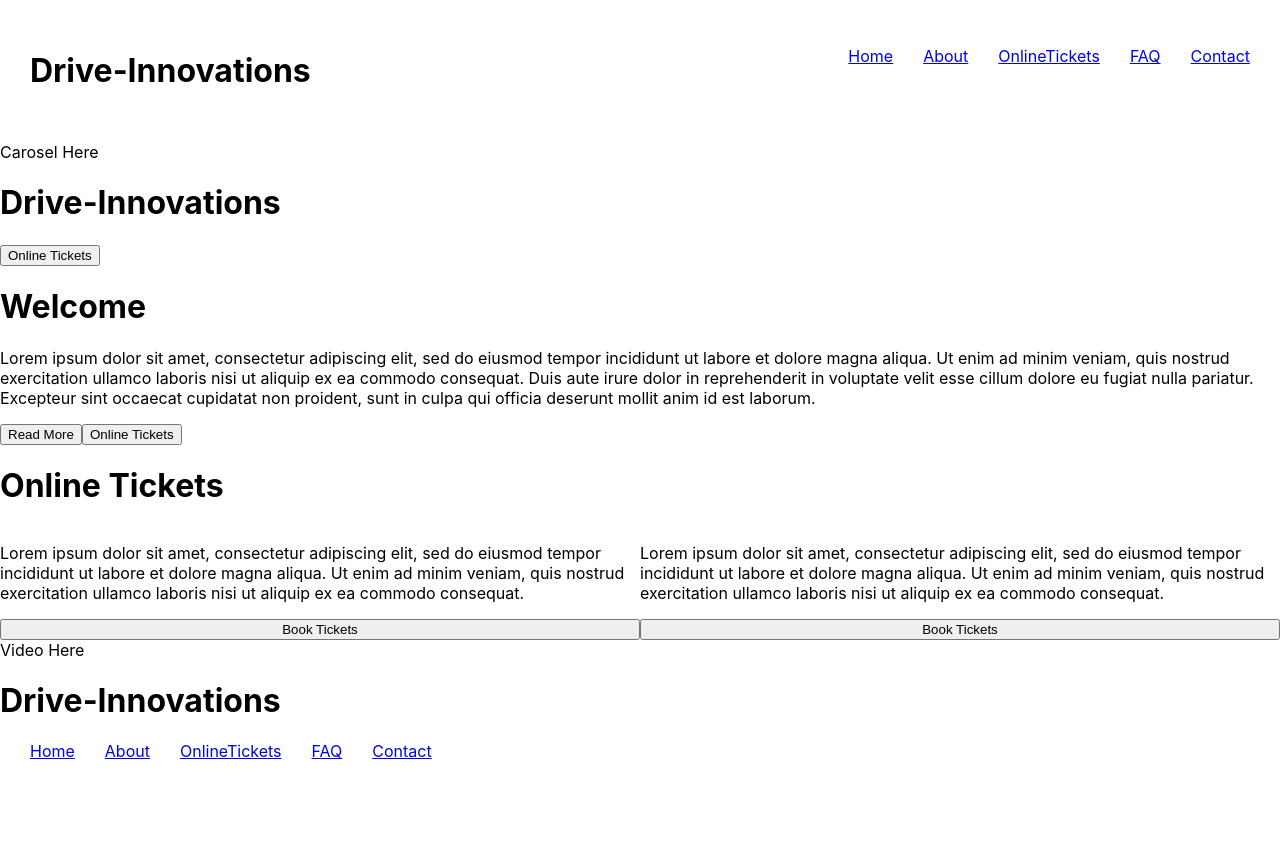
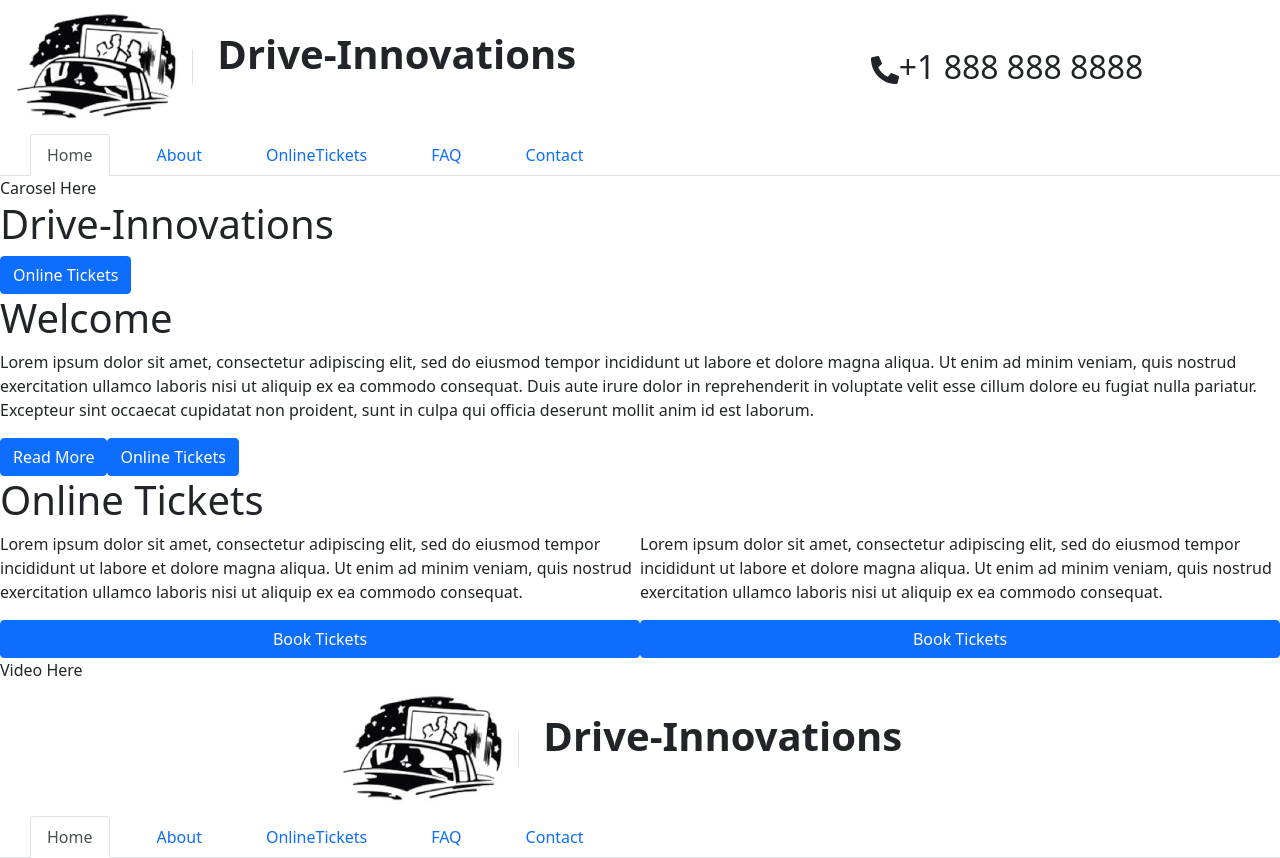
Before and after one commit to crenshaw78/BLUE_BOMBER, a React (Create React App) app: page / in a window 1280 px wide. Before the commit the page ends 800 px from the top, so only its background shows below. Built offline with nearby package versions, Linux system fonts and the light colour scheme.

Commit message:
css for header and footer

```diff
--- a/package.json
+++ b/package.json
@@ -6,9 +6,11 @@
     "@testing-library/jest-dom": "^5.16.2",
     "@testing-library/react": "^12.1.3",
     "@testing-library/user-event": "^13.5.0",
+    "bootstrap": "^5.1.3",
     "react": "^17.0.2",
-    "react-bootstrap": "^2.1.2",
+    "react-bootstrap": "^2.2.0",
     "react-dom": "^17.0.2",
+    "react-icons": "^4.3.1",
     "react-scripts": "5.0.0",
     "web-vitals": "^2.1.4"
   },
--- a/src/App.js
+++ b/src/App.js
@@ -1,10 +1,10 @@
 import './App.css';
-import PageLayout from './components/PageLayout'
+import PageHandler from './components/PageHandler'
 
 function App() {
   return (
     <div>
-      <PageLayout />
+      <PageHandler />
     </div>
   );
 }
--- /dev/null
+++ b/src/components/Footer.js
@@ -0,0 +1,20 @@
+import React from 'react';
+import { Row, Col, Image } from 'react-bootstrap';
+import logo from '../assets/images/logo.jpg';
+
+function Footer() {
+
+  return (
+
+    <Row style={{alignItems: 'flex-end', justifyContent: 'center'}}>
+        <Col sm={2}>
+          <Image fluid src={logo} key="logo2" alt="logo"/ >
+        </Col>
+        <Col sm={4} style={{paddingBottom: '6vmin'}}>
+          <h1 style={{fontWeight: 'bold'}}>Drive-Innovations</h1>
+        </Col>
+      </Row>
+    );
+  }
+
+  export default Footer;
--- /dev/null
+++ b/src/components/Header.js
@@ -0,0 +1,24 @@
+import React from 'react';
+import { Row, Col, Image } from 'react-bootstrap';
+import logo from '../assets/images/logo.jpg';
+import { FaPhoneAlt } from 'react-icons/fa';
+
+function Header() {
+
+  return (
+
+    <Row style={{alignItems: 'flex-end'}}>
+      <Col sm={2}>
+        <Image fluid src={logo} key="logo1" alt="logo" />
+      </Col>
+      <Col sm={4} style={{paddingBottom: '6vmin'}}>
+        <h1 style={{fontWeight: 'bold'}}>Drive-Innovations</h1>
+      </Col>
+      <Col sm={5} style={{padding: '5vmin', textAlign: 'right'}}>
+        <h2><FaPhoneAlt size= {28}/>+1 888 888 8888</h2>
+      </Col>
+    </Row>
+    );
+  }
+
+  export default Header;
--- a/src/components/PageLayout.js
+++ b/src/components/PageHandler.js
@@ -5,9 +5,11 @@ import Contact from '../pages/Contact';
 import FAQ from "../pages/FAQ";
 import Home from "../pages/Home";
 import OnlineTickets from "../pages/OnlineTickets";
-import Hero from './Hero'
+import Header from './Header';
+import Hero from './Hero';
+import Footer from './Footer';
 
-function PageLayout() {
+function PageHandler() {
   const [currentPage, handlePageChange] = useState('Home');
 
   // The renderPage method uses a switch statement to render the appropriate current page
@@ -28,16 +30,14 @@ function PageLayout() {
 
   return (
     <div>
-      <div style={{display: "flex", flexDirection: "row", margin: 30, justifyContent: "space-between"}}>
-        <h1>Drive-Innovations</h1>
-        <Navigation currentPage={currentPage} handlePageChange={handlePageChange} />
-      </div>
+      <Header />
+      <Navigation currentPage={currentPage} handlePageChange={handlePageChange} />
       <Hero />
       <div>{renderPage(currentPage)}</div>
-      <h1>Drive-Innovations</h1>
+      <Footer />
       <Navigation currentPage={currentPage} handlePageChange={handlePageChange} />
     </div>
   );
 }
 
-export default PageLayout;
+export default PageHandler;
--- a/src/index.js
+++ b/src/index.js
@@ -2,6 +2,7 @@ import React from 'react';
 import ReactDOM from 'react-dom';
 import './index.css';
 import App from './App';
+import 'bootstrap/dist/css/bootstrap.min.css';
 
 ReactDOM.render(
     <App />,
```
Also changed, not shown: src/assets/images/logo.jpg (added), 1 other file (tests, documents, lock files or other folders).
